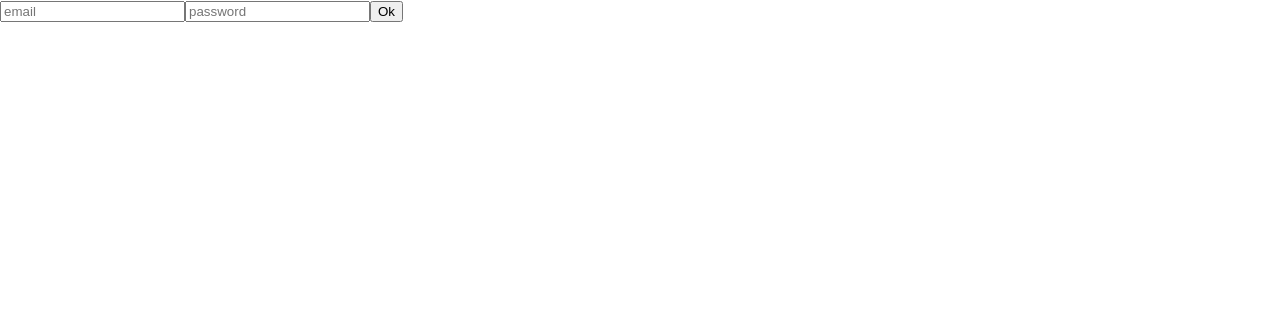
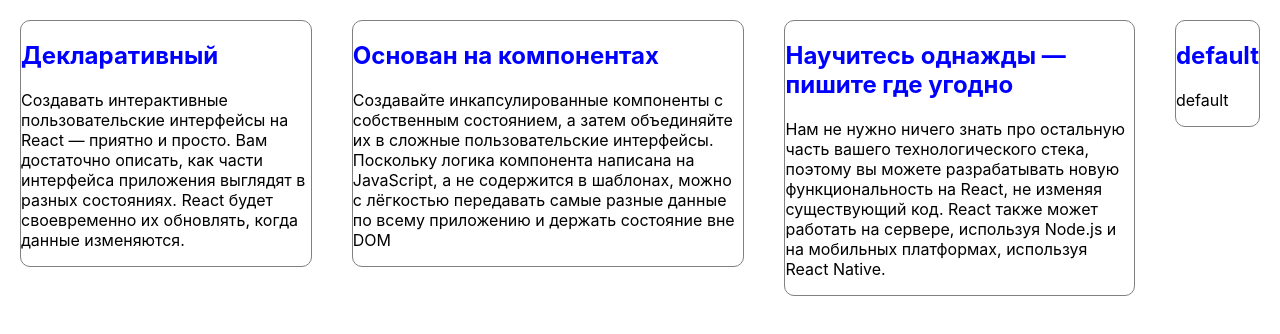
Before and after one commit to pdcourses/learn-react-pd2022, a React (Create React App) app: page / in a window 1280 px wide. Shown: the top 334 px of the page. Built offline with nearby package versions, Linux system fonts and the light colour scheme.

Commit message:
react posts container

```diff
--- a/src/App.js
+++ b/src/App.js
@@ -1,8 +1,8 @@
 import React, { Component } from 'react'
-import SignInForm from './Components/SignInForm';
+import ReactPosts from './Components/ReactPosts'
 
 export default class App extends Component {
   render() {
-    return <SignInForm />
+    return <ReactPosts />
   }
 }
--- /dev/null
+++ b/src/Components/ReactPosts/Post/Post.module.css
@@ -0,0 +1,9 @@
+.post_conteiner{
+    border: 1px solid gray;
+    border-radius: 10px;
+    margin: 20px;
+}
+
+.post_conteiner > h2{
+    color: blue;
+}
--- /dev/null
+++ b/src/Components/ReactPosts/Post/index.jsx
@@ -0,0 +1,29 @@
+import React, { Component } from 'react'
+import PropTypes from 'prop-types';
+import styles from './Post.module.css';
+
+
+// props : data={}
+export default class Post extends Component {
+  render() {
+    return (
+      <div className={styles.post_conteiner}>
+        <h2>{this.props.data.head}</h2>
+        <p>{this.props.data.content}</p>
+      </div>
+    )
+  }
+}
+
+Post.propTypes = {
+    data: PropTypes.shape({
+        head: PropTypes.string,
+        content: PropTypes.string,
+    })
+}
+Post.defaultProps = {
+    data: {
+        head: 'default',
+        content: 'default'
+    }
+}
--- /dev/null
+++ b/src/Components/ReactPosts/ReactPosts.module.css
@@ -0,0 +1,6 @@
+.post_container{
+    display: flex;
+    flex-direction: row ;
+    justify-content: center;
+    align-items: flex-start;
+}
--- /dev/null
+++ b/src/Components/ReactPosts/index.jsx
@@ -0,0 +1,22 @@
+import React, { Component } from 'react'
+import Post from './Post'
+import styles from './ReactPosts.module.css';
+
+const db = [
+    {head: 'Декларативный', content: 'Создавать интерактивные пользовательские интерфейсы на React — приятно и просто. Вам достаточно описать, как части интерфейса приложения выглядят в разных состояниях. React будет своевременно их обновлять, когда данные изменяются.'},
+    {head: 'Основан на компонентах', content: 'Создавайте инкапсулированные компоненты с собственным состоянием, а затем объединяйте их в сложные пользовательские интерфейсы. Поскольку логика компонента написана на JavaScript, а не содержится в шаблонах, можно с лёгкостью передавать самые разные данные по всему приложению и держать состояние вне DOM'},
+    {head: 'Научитесь однажды — пишите где угодно', content: 'Нам не нужно ничего знать про остальную часть вашего технологического стека, поэтому вы можете разрабатывать новую функциональность на React, не изменяя существующий код. React также может работать на сервере, используя Node.js и на мобильных платформах, используя React Native.'}
+];
+
+export default class ReactPosts extends Component {
+  render() {
+    return (
+      <div className={styles.post_container}>
+        <Post data = {db[0]}/>
+        <Post data = {db[1]}/>
+        <Post data = {db[2]}/>
+        <Post />
+      </div>
+    )
+  }
+}
--- a/src/Components/SignInForm/index.jsx
+++ b/src/Components/SignInForm/index.jsx
@@ -8,18 +8,15 @@
         userPassword: '',
       };
     }
-
  setEmail = (e) => {
     this.setState({userEmail: e.target.value});
  }
-
  setPassword = (e) => {
     this.setState({userPassword: e.target.value});
  }
  handleSubmit = (e) => {
     e.preventDefault();
  }
-
   render() {
     const {userEmail, userPassword} = this.state;
     return (
```
